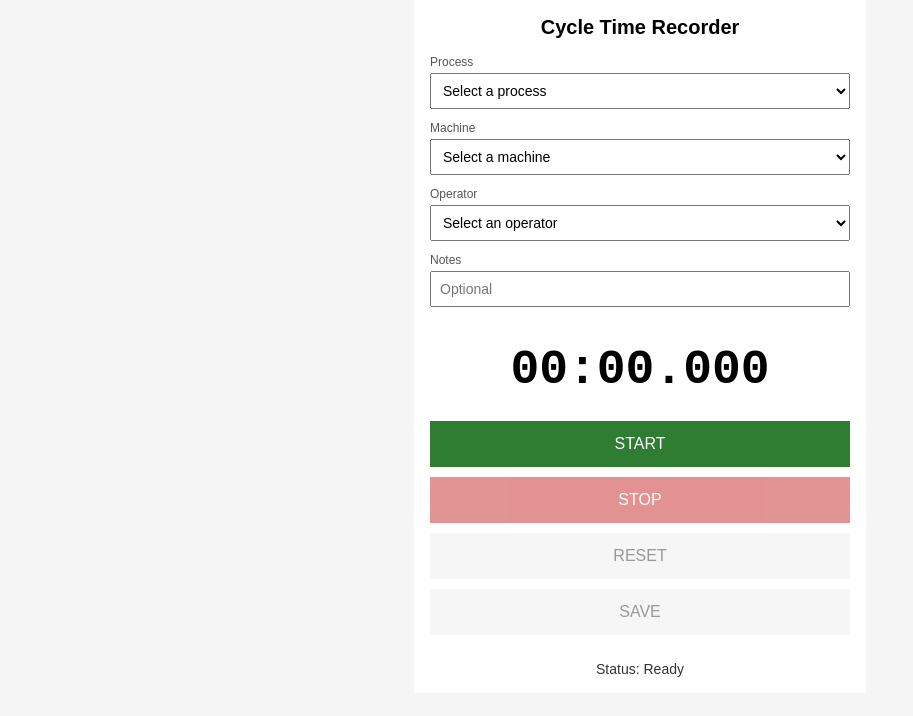
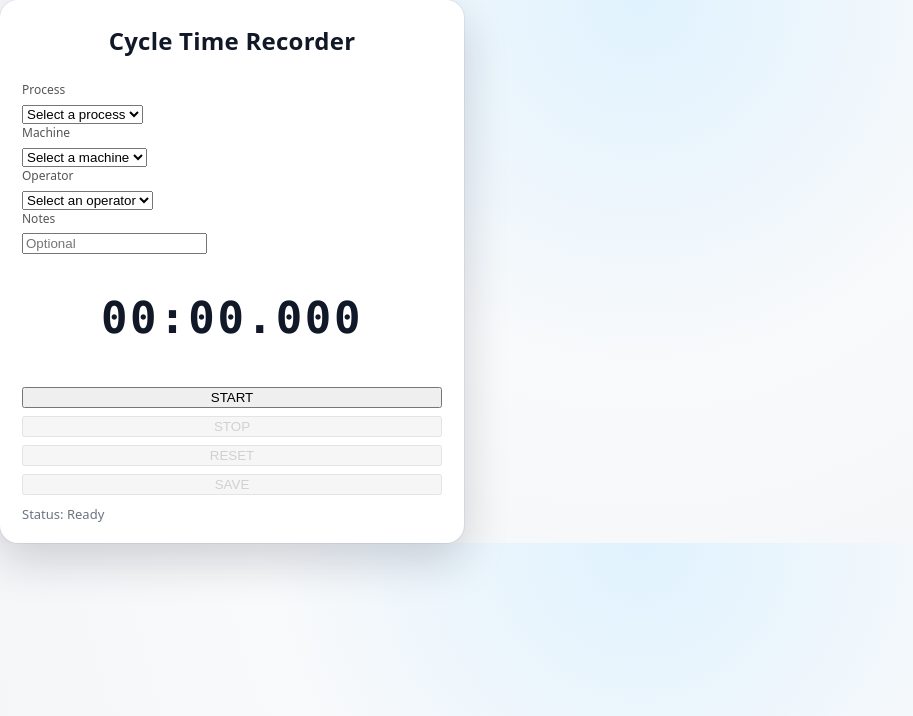
Before and after one commit to casslee1351/Flask-Apps, a Flask app: page / in a window 1280 px wide. Shown: the top 716 px of the page, without its empty margins (0-913 px from the left). Run offline with Flask 3, Linux system fonts and the light colour scheme; data comes from the database, SQL or seed files in the repository.

Commit message:
Update styles.css with new styling

```diff
--- a/kitsu_app/static/styles.css
+++ b/kitsu_app/static/styles.css
@@ -2,17 +2,32 @@
 body {
     margin: 0;
     padding: 0;
-    font-family: Arial, Helvetica, sans-serif;
-    background-color: #f5f5f5;
+    font-family: system-ui, -apple-system, BlinkMacSystemFont, "Segoe UI", Arial, sans-serif;
+    color: #111827;
+    background: radial-gradient(circle at top, #e0f2fe 0, #f9fafb 45%, #f3f4f6 100%);
+}
+
+/* ---- App Shell ---- */
+.app-shell {
+    min-height: 100vh;
+    display: flex;
+    align-items: center;
+    justify-content: center;
+    padding: 24px;
 }
 
 /* ---- App Container ---- */
 .app-container {
+    width: 100%;
     max-width: 420px;
-    margin: 0 auto;
-    padding: 16px;
+    padding: 24px 22px 20px;
     background-color: #ffffff;
+    border-radius: 18px;
+    box-shadow:
+        0 18px 45px rgba(15, 23, 42, 0.18),
+        0 0 0 1px rgba(148, 163, 184, 0.15);
 }
+
 
 /* ---- Header ---- */
 .header {
@@ -21,13 +36,64 @@ body {
 }
 
 .header h1 {
-    font-size: 20px;
-    margin: 0;
+    font-size: 24px;
+    letter-spacing: 0.01em;
+    margin: 0 0 4px;
 }
 
 /* ---- Metadata Section ---- */
 .metadata {
     margin-bottom: 20px;
+    padding: 8px 0 12px;
+}
+
+.field {
+  margin-bottom: 12px;
+}
+
+.field-control {
+  width: 420px;
+  box-sizing: border-box;
+  padding: 9px 10px;
+  font-size: 14px;
+  border-radius: 10px;
+  border: 1px solid #e5e7eb;
+  background-color: #f9fafb;
+}
+
+@media (max-width: 480px) {
+  .app-container {
+    padding: 18px 16px;
+  }
+}
+
+.field-select {
+  color: #111827;
+
+  /* Native arrow */
+  appearance: auto;
+  -webkit-appearance: menulist;
+  -moz-appearance: menulist;
+  /* background-image: linear-gradient(45deg, transparent 50%, #9ca3af 50%),
+    linear-gradient(135deg, #9ca3af 50%, transparent 50%);
+  background-position: calc(100% - 16px) 50%, calc(100% - 12px) 50%;
+  background-size: 6px 6px, 6px 6px;
+  background-repeat: no-repeat; */
+  cursor: pointer;
+  transition: border-color 0.15s ease, box-shadow 0.15s ease,
+    background-color 0.15s ease;
+}
+
+.field-select:focus {
+  border-color: #2563eb;
+  background-color: #ffffff;
+  outline: none;
+  box-shadow: 0 0 0 1px rgba(37, 99, 235, 0.35);
+}
+
+.field-select:disabled {
+  cursor: not-allowed;
+  opacity: 0.6;
 }
 
 .metadata label {
@@ -37,84 +103,137 @@ body {
     margin-bottom: 4px;
 }
 
-.metadata input {
-    width: 100%;
-    padding: 8px;
-    margin-bottom: 12px;
-    font-size: 14px;
-    box-sizing: border-box;
-}
 
-.metadata select {
-    width: 100%;
-    padding: 8px;
-    margin-bottom: 12px;
-    font-size: 14px;
-    box-sizing: border-box;
-}
 
 /* ---- Timer Display ---- */
 .timer-container {
     text-align: center;
-    margin: 24px 0;
+    margin: 24px 0 24px;
+    padding: 2px 0px 20px 0px;
+}
+
+.timer-label {
+  font-size: 12px;
+  font-weight: 500;
+  letter-spacing: 0.06em;
+  text-transform: uppercase;
+  color: #9ca3af;
+  margin-bottom: 6px;
 }
 
 .timer-display {
-    font-family: "Courier New", monospace;
-    font-size: 48px;
-    font-weight: bold;
-    color: #000;
+  font-family: "SF Mono", "JetBrains Mono", "Menlo", "Courier New", monospace;
+  font-size: 44px;
+  font-weight: 600;
+  color: #111827;
+  letter-spacing: 0.06em;
 }
 
 /* ---- Controls ---- */
+
 .controls {
-    margin-bottom: 16px;
+  display: flex;
+  flex-direction: column;
+  gap: 8px;
+  margin-bottom: 10px;
 }
 
-.controls button {
-    width: 100%;
-    padding: 14px;
-    font-size: 16px;
-    margin-bottom: 10px;
-    cursor: pointer;
+.btn {
+  width: 100%;
+  padding: 12px 14px;
+  font-size: 15px;
+  font-weight: 500;
+  border-radius: 10px;
+  border: 1px solid transparent;
+  cursor: pointer;
+  transition:
+    background-color 0.16s ease,
+    color 0.16s ease,
+    box-shadow 0.16s ease,
+    transform 0.08s ease,
+    border-color 0.16s ease;
 }
 
-/* Button Variants */
-.start-button {
-    background-color: #2e7d32;
-    color: #ffffff;
-    border: none;
+/* Variants */
+
+.btn.primary {
+  background: linear-gradient(135deg, #2563eb, #1d4ed8);
+  color: #ffffff;
+  box-shadow: 0 8px 18px rgba(37, 99, 235, 0.35);
 }
 
-.stop-button {
-    background-color: #c62828;
-    color: #ffffff;
-    border: none;
+.btn.primary:hover:not(:disabled) {
+  background: linear-gradient(135deg, #1d4ed8, #1d4ed8);
+  transform: translateY(-1px);
+  box-shadow: 0 10px 22px rgba(37, 99, 235, 0.4);
 }
 
-.save-button {
-    background-color: #eeeeee;
-    color: #333333;
-    border: none;
+.btn.danger {
+  background-color: #f97373;
+  color: #ffffff;
+  border-color: #f87171;
 }
 
-.reset-button {
-    background-color: #eeeeee;
-    color: #333333;
-    border: none;
+.btn.danger:hover:not(:disabled) {
+  background-color: #ef4444;
+  border-color: #ef4444;
+  box-shadow: 0 8px 18px rgba(239, 68, 68, 0.35);
+  transform: translateY(-1px);
 }
 
-button:disabled {
-    opacity: 0.5;
-    cursor: not-allowed;
+.btn.save-reset {
+  background-color: #f9fafb;
+  color: #111827;
+  border-color: #e5e7eb;
+}
+
+.btn.save-reset:hover:not(:disabled) {
+  background-color: #e5e7eb;
+}
+
+/* Disabled state */
+
+button:disabled,
+.btn:disabled {
+  opacity: 0.55;
+  cursor: default;
+  box-shadow: none;
+  transform: none;
 }
 
 /* ---- Status ---- */
+
 .status {
-    text-align: center;
-    font-size: 14px;
-    color: #333;
-    margin-top: 8px;
+  display: flex;
+  align-items: center;
+  justify-content: flex-start;
+  font-size: 13px;
+  color: #6b7280;
+  gap: 6px;
+  margin-top: 4px;
+}
+
+.status-dot {
+  width: 8px;
+  height: 8px;
+  border-radius: 999px;
+  background-color: #9ca3af;
+}
+
+.status-dot.idle {
+  background-color: #9ca3af;
+}
+
+.status-dot.running {
+  background-color: #22c55e;
+}
+
+.status-dot.paused {
+  background-color: #eab308;
+}
+
+.status-text {
+  line-height: 1.4;
 }
 
 .modal {
```
